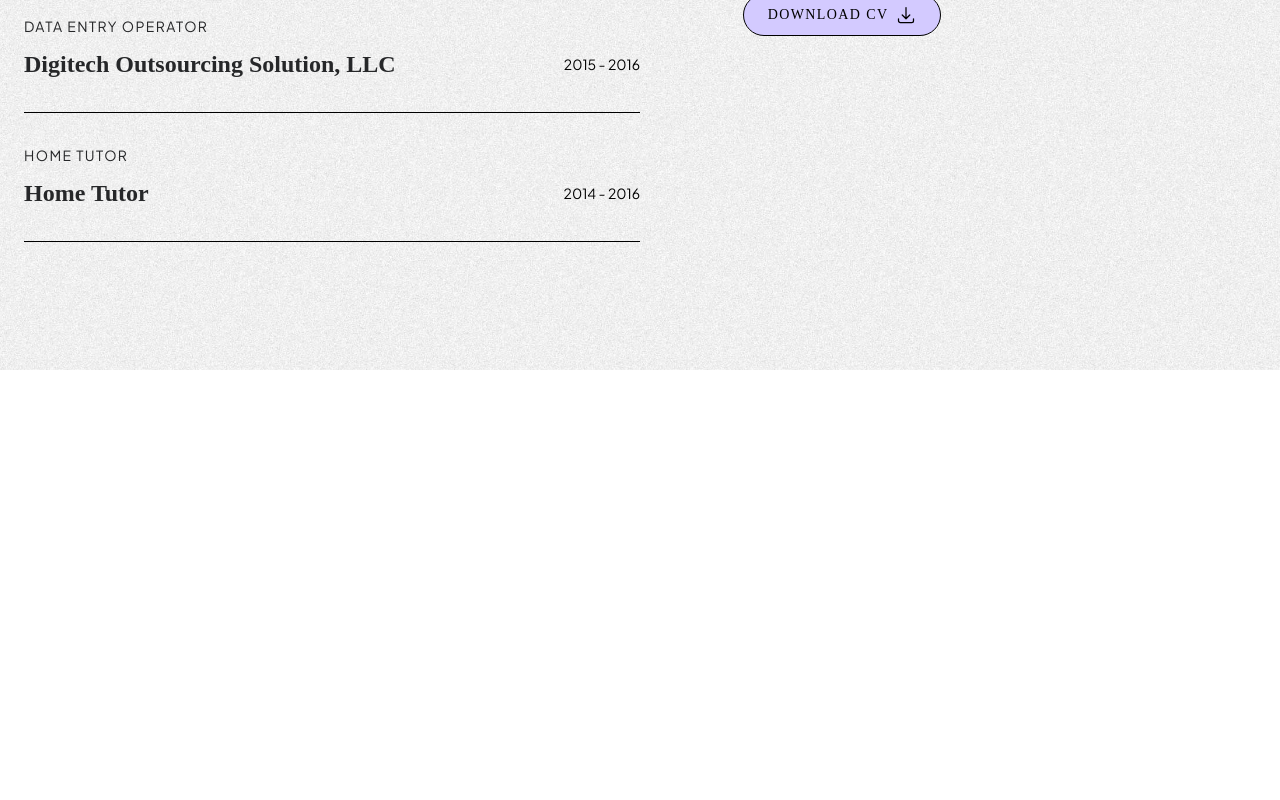
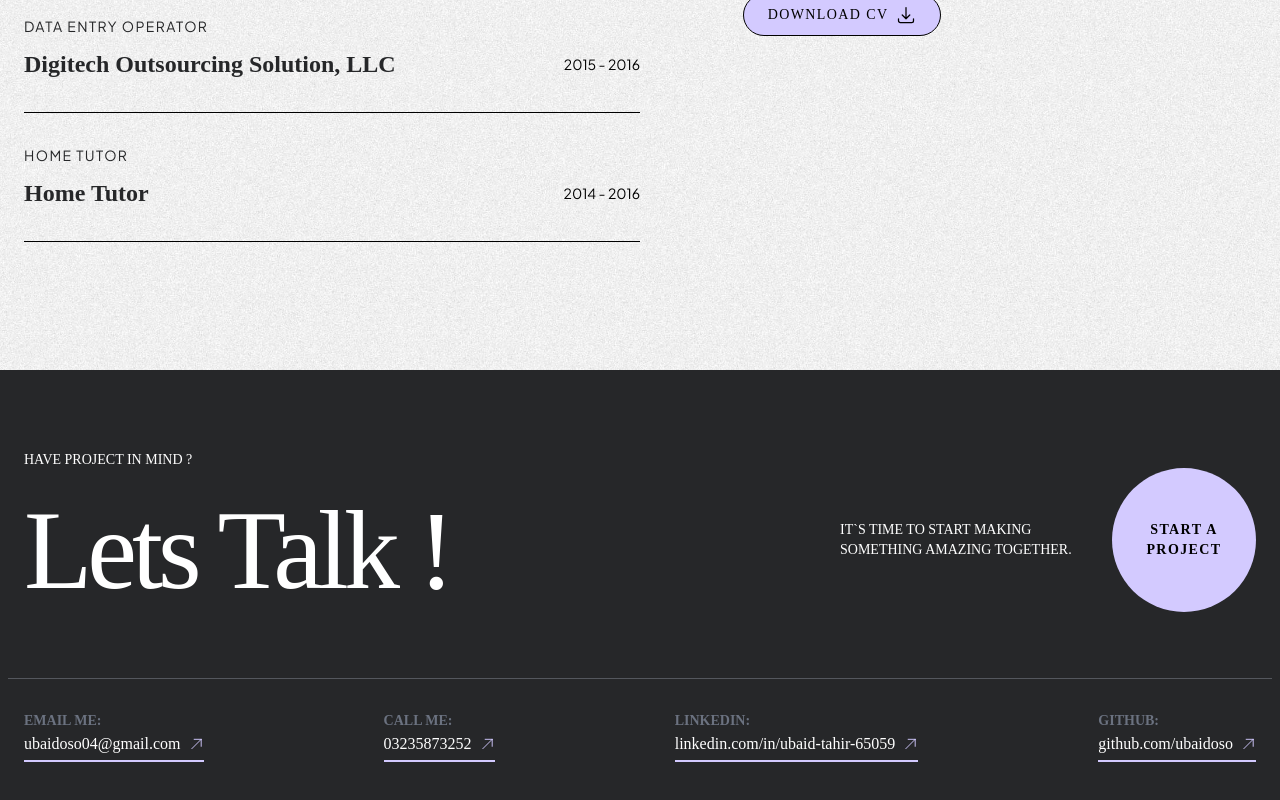
Before and after one commit to ubaidoso/Porofolio, a Next.js app: page / in a window 1280 px wide. Shown: the part 4227-5027 px from the top of the page. Before the commit the page ends 4597 px from the top, so only its background shows below. Built offline with nearby package versions, Linux system fonts and the light colour scheme; a web font is replaced by a local one.

Commit message:
footer
dektop done

```diff
--- /dev/null
+++ b/src/components/Footer.jsx
@@ -0,0 +1,62 @@
+import React from 'react'
+import Image from 'next/image'
+import Link from 'next/link'
+import Right from '../../public/right.svg'
+
+const footerData = [
+    {
+        label: "Email me:",
+        title:"ubaidoso04@gmail.com",
+        link:"mailto:ubaidoso04@gmail.com",
+    },
+    {
+        label: "Call me:",
+        title:"03235873252",
+        link:"tel:03235873252",
+    },
+    {
+        label: "LinkedIn:",
+        title:"linkedin.com/in/ubaid-tahir-65059",
+        link:"https://www.linkedin.com/in/ubaid-tahir-65059",
+    },
+    {
+        label: "GitHub:",
+        title:"github.com/ubaidoso",
+        link:"https://github.com/ubaidoso",
+    },
+]
+
+const Footer = () => {
+  return (
+    <footer className='bg-lightblack pt-20 pb-8'>
+        <div className="container border-b border-lightgrey pb-12">
+            <div className="flex items-center justify-between gap-4">
+                <div className="div">
+                <p className='uppercase text-sm font-medium text-white'>HAVE PROJECT IN MIND ?</p>
+                    <h1 className='text-white'>Lets Talk !</h1>
+                </div>
+                <div className="flex items-center gap-4">
+                    <p className='uppercase text-sm font-medium text-white w-64'>IT`S TIME TO START MAKING SOMETHING AMAZING TOGETHER.</p>
+                    <div className="bg-purple flex items-center justify-center w-36 h-36 rounded-full px-8 hover:rotate-12 hover:bg-white hover:scale-90 transition-all duration-300">
+                        <p className='uppercase text-sm font-semibold text-center tracking-widest'>Start A Project</p>
+                    </div>
+                </div>
+            </div>
+        </div>
+        <div className="container py-8">
+            <div className="flex justify-between">
+                {
+                    footerData.map((footeritem,index)=> (
+                        <div key={index}>
+                            <label className="text-gray-500 text-sm font-semibold uppercase block">{footeritem.label}</label>
+                            <Link className='inline-flex gap-2 font-medium border-b-2 border-purple pb-1 text-white' href={footeritem.link}>{footeritem.title}<Image src={Right} width={15} alt='footer-icon' /> </Link>
+                        </div>
+                    ))
+                }
+            </div>
+        </div>
+    </footer>
+  )
+}
+
+export default Footer
--- a/src/pages/index.jsx
+++ b/src/pages/index.jsx
@@ -1,6 +1,7 @@
 // src/pages/index.js
 import React from 'react';
 import Header from "@/components/Header";
+import Footer from "@/components/Footer";
 import PortfolioSlider from "@/components/PortfolioSlider";
 import BannerSection from '@/components/BannerSection';
 import About from '@/components/About';
@@ -145,6 +146,7 @@ export default function Home() {
       </section>
       {/* My Experiences */}
       <Experience experienceData={experience} />
+      <Footer></Footer>
     </>
   );
 }
--- a/tailwind.config.js
+++ b/tailwind.config.js
@@ -17,6 +17,7 @@ module.exports = {
         'purple': '#d3caff',
         'lightblack': '#262729',
         'lightgrey' : '#54575d',
+
       },
       fontSize: {
         "70": '4.375rem',
```
Also changed, not shown: public/right.svg (added).
